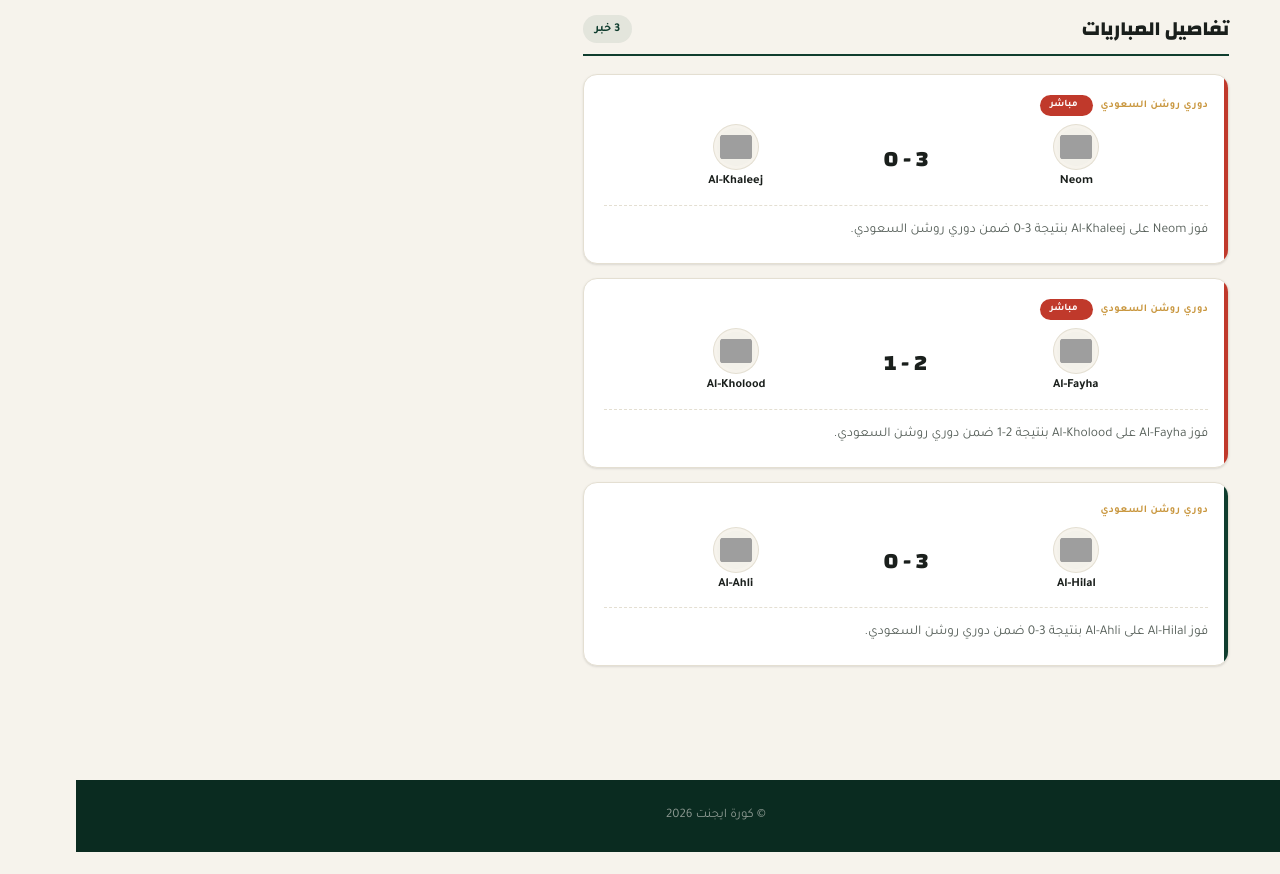
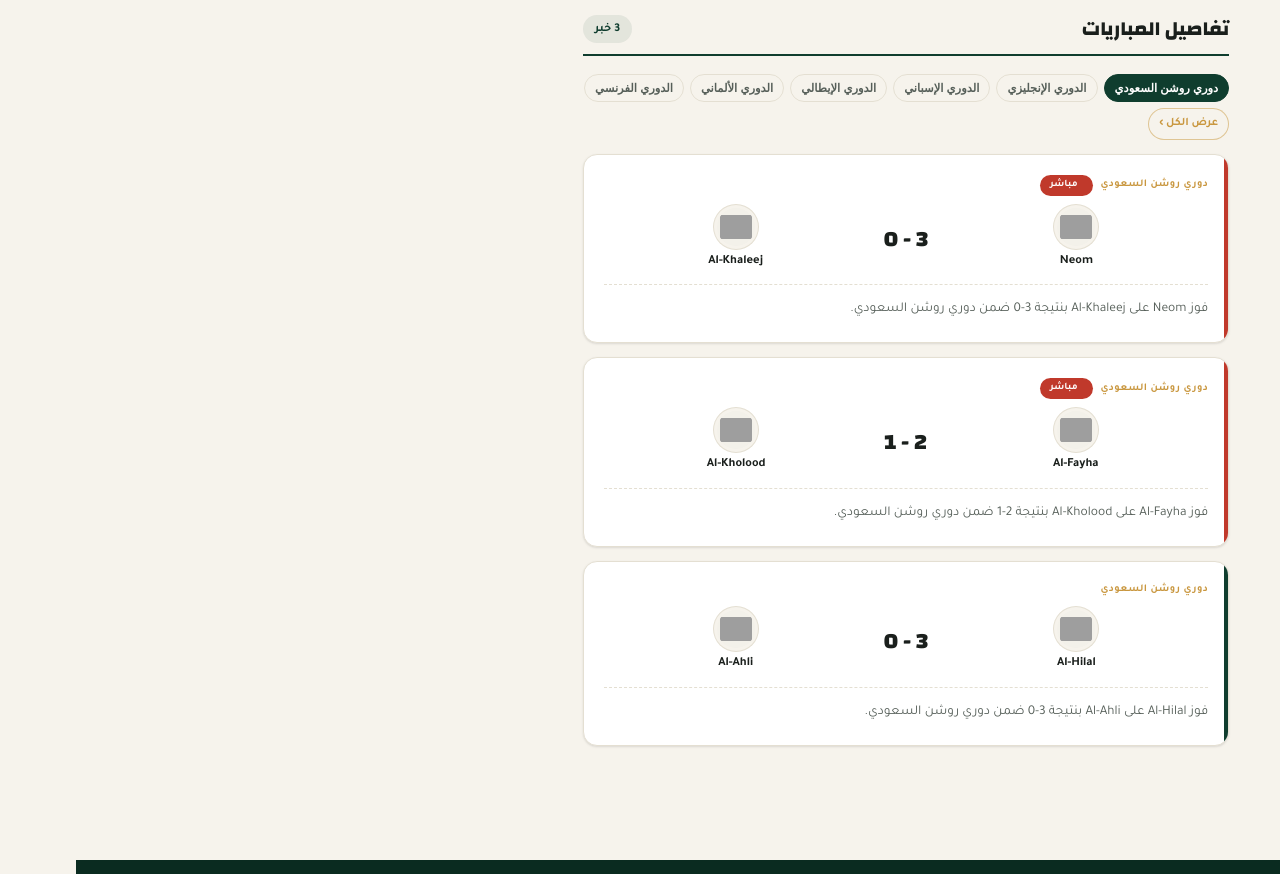
Before and after one commit to Nas-187/kooora-agent, a plain HTML site: page index.html in a window 1280 px wide. Shown: the part 1436-2310 px from the top of the page. Before the commit the page ends 2288 px from the top, so only its background shows below. Drawn offline with Linux system fonts and the light colour scheme; grey boxes are pictures that could not be loaded.

Commit message:
تفاصيل المباريات بالرئيسية: تبويبات دوريات + أهم 3 مباريات فقط
قسم "تفاصيل المباريات" صار يعرض بحد أقصى 3 مباريات للدوري النشط بس
بدل قائمة مختلطة من كل الدوريات، مع تبويبات صغيرة يتنقل بينها الزائر،
وتبويب "عرض الكل" يوديه مباشرة لصفحة النتائج الكاملة بدل ما يعرض
المحتوى بنفس الصفحة.

```diff
--- a/index.html
+++ b/index.html
@@ -313,6 +313,11 @@
   }
   .league-tab:hover{ border-color:var(--gold); }
   .league-tab.active{ background:var(--pitch); color:#fff; border-color:var(--pitch); }
+  .league-tab.view-all{
+    color:var(--gold); border-color:rgba(201,151,63,0.5); text-decoration:none;
+    display:inline-block;
+  }
+  .league-tab.view-all:hover{ background:var(--gold); color:var(--pitch-dark); }
 
   /* ===== Match league tabs (مباريات اليوم) ===== */
   .match-league-tabs{
@@ -484,6 +489,7 @@
         <h2>تفاصيل المباريات</h2>
         <span class="league-badge" id="feed-count">0 خبر</span>
       </div>
+      <div class="league-tabs" id="feed-league-tabs"></div>
       <div id="news-feed"></div>
     </section>
   </div>
@@ -1011,14 +1017,32 @@
   }).join('');
 }
 
+let activeFeedLeague = LEAGUE_ORDER[0];
+
+function renderFeedLeagueTabs(){
+  const wrap = document.getElementById('feed-league-tabs');
+  wrap.innerHTML = LEAGUE_ORDER.map(id => `
+    <button type="button" class="league-tab ${activeFeedLeague === id ? 'active' : ''}" data-league="${id}">
+      ${MATCH_TARGET_LEAGUES[id]}
+    </button>`).join('') + `<a class="league-tab view-all" href="results.html">عرض الكل ›</a>`;
+
+  wrap.querySelectorAll('.league-tab[data-league]').forEach(btn => {
+    btn.addEventListener('click', () => {
+      activeFeedLeague = Number(btn.dataset.league);
+      renderFeedLeagueTabs();
+      renderNewsFeed(allTodayMatches);
+    });
+  });
+}
+
 function renderNewsFeed(matches){
   const list = document.getElementById('news-feed');
   const count = document.getElementById('feed-count');
 
   const withContent = matches
-    .filter(m => m.content && !isScheduled(m.status))
+    .filter(m => m.league_id === activeFeedLeague && m.content && !isScheduled(m.status))
     .sort((a, b) => new Date(b.date) - new Date(a.date))
-    .slice(0, 10);
+    .slice(0, 3);
 
   count.textContent = withContent.length + ' خبر';
 
@@ -1058,6 +1082,7 @@
   refreshMatchesView();
   renderTicker(allTodayMatches.filter(m => m.day === dayKey(0)));
   renderCompGrid(allTodayMatches);
+  renderFeedLeagueTabs();
   renderNewsFeed(allTodayMatches);
 }
 
@@ -1097,6 +1122,7 @@
   if(changed){
     refreshMatchesView();
     renderTicker(allTodayMatches.filter(m => m.day === dayKey(0)));
+    renderNewsFeed(allTodayMatches);
   }
 }
 
```
